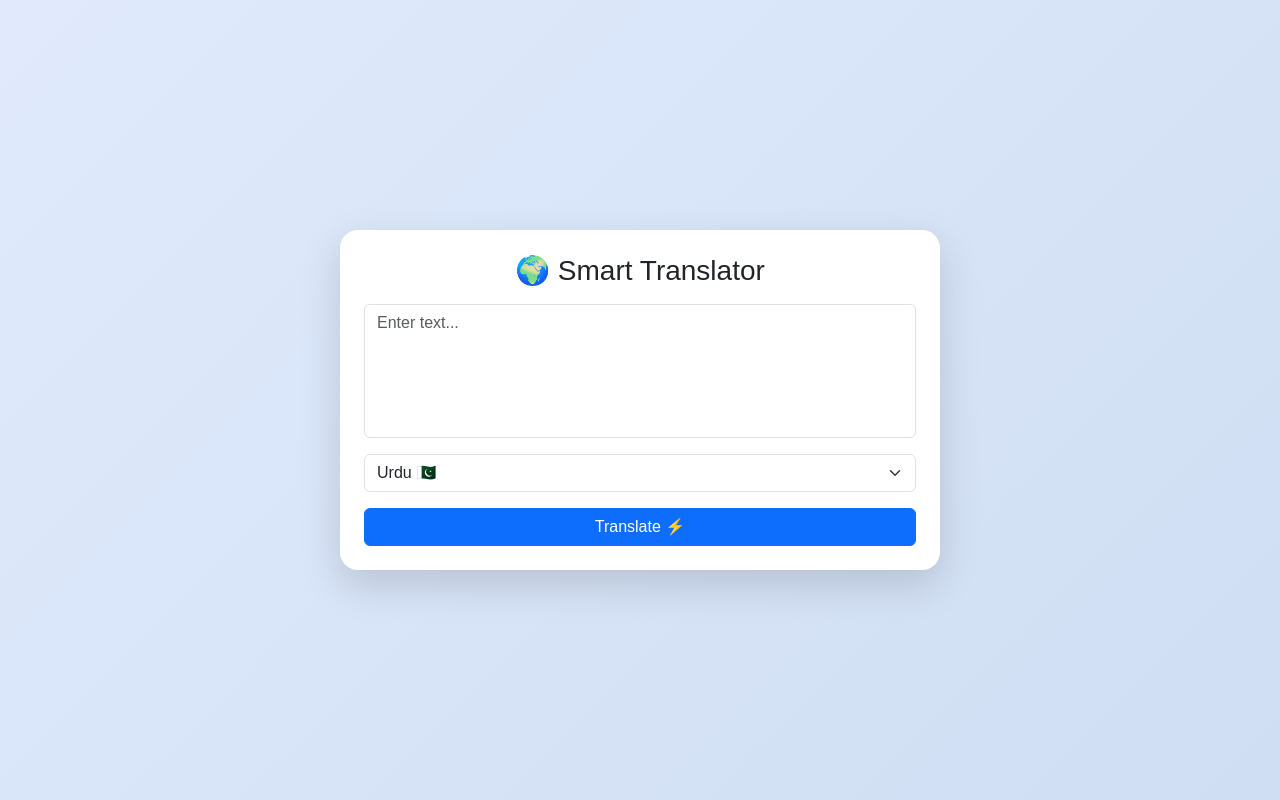
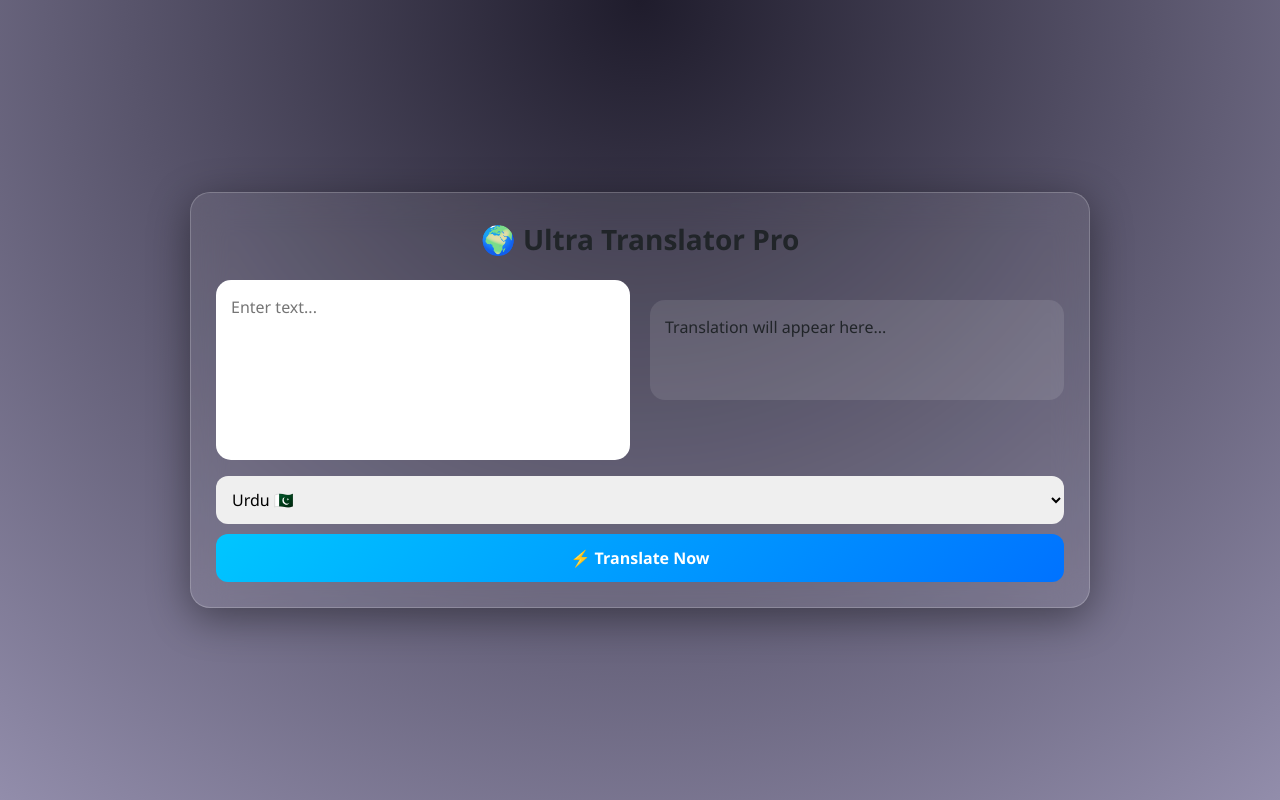
Before and after one commit to abdulwasay917/translator_project, a Django app: page / in a window 1280 px wide. Run offline with Django 5.2, Linux system fonts and the light colour scheme.

Commit message:
finalize

```diff
--- a/templates/translator/home.html
+++ b/templates/translator/home.html
@@ -2,59 +2,134 @@
 <html lang="en">
 <head>
 <meta charset="UTF-8">
-    <title>Smart Translator</title>
+<title>Ultra Translator Pro</title>
 
 <link href="https://cdn.jsdelivr.net/npm/bootstrap@5.3.0/dist/css/bootstrap.min.css" rel="stylesheet">
 
 <style>
 body{
-            background: linear-gradient(135deg, #e0eafc, #cfdef3);
+    margin:0;
     min-height:100vh;
     display:flex;
     justify-content:center;
     align-items:center;
-            font-family: Arial;
+    font-family: 'Segoe UI', sans-serif;
+    background: radial-gradient(circle at top, #1f1c2c, #928dab);
+    color:white;
 }
 
+/* Glass Card */
 .card{
-            width:600px;
-            border:none;
-            border-radius:18px;
-            box-shadow:0 15px 40px rgba(0,0,0,0.15);
+    width:900px;
+    background: rgba(255,255,255,0.08);
+    backdrop-filter: blur(18px);
+    border-radius:20px;
+    padding:25px;
+    box-shadow:0 10px 40px rgba(0,0,0,0.4);
+    border:1px solid rgba(255,255,255,0.2);
 }
 
+/* Title */
+.title{
+    text-align:center;
+    font-size:28px;
+    font-weight:bold;
+    margin-bottom:20px;
+}
+
+/* Textareas */
 textarea{
+    width:100%;
+    height:180px;
+    border-radius:15px;
+    border:none;
+    padding:15px;
+    font-size:16px;
+    outline:none;
     resize:none;
 }
 
-        .result{
-            background:#f8f9fa;
-            padding:15px;
+/* Language select */
+select{
+    width:100%;
+    padding:12px;
     border-radius:12px;
-            margin-top:15px;
-            border-left:5px solid #4e54c8;
-            white-space: pre-wrap;
+    border:none;
+    margin-top:10px;
+    margin-bottom:10px;
+    outline:none;
 }
 
+/* Button */
+button{
+    width:100%;
+    padding:12px;
+    border:none;
+    border-radius:12px;
+    background: linear-gradient(135deg,#00c6ff,#0072ff);
+    color:white;
+    font-size:16px;
+    font-weight:bold;
+    transition:0.3s;
+}
+
+button:hover{
+    transform:scale(1.02);
+}
+
+/* Result */
+.result{
+    margin-top:20px;
+    background: rgba(255,255,255,0.1);
+    padding:15px;
+    border-radius:15px;
+    min-height:100px;
+    white-space:pre-wrap;
+}
+
+/* Loading */
 .loading{
     display:none;
     text-align:center;
     margin-top:10px;
+    color:#ccc;
 }
+
+/* Layout */
+.row-flex{
+    display:flex;
+    gap:20px;
+}
+
+.col{
+    flex:1;
+}
+
 </style>
 </head>
 
 <body>
 
-<div class="card p-4">
+<div class="card">
 
-    <h3 class="text-center mb-3">🌍 Smart Translator</h3>
+    <div class="title">🌍 Ultra Translator Pro</div>
+
+    <div class="row-flex">
 
         <!-- INPUT -->
-    <textarea id="text" class="form-control mb-3" rows="5" placeholder="Enter text..."></textarea>
+        <div class="col">
+            <textarea id="text" placeholder="Enter text..."></textarea>
+        </div>
+
+        <!-- OUTPUT -->
+        <div class="col">
+            <div class="result" id="result">Translation will appear here...</div>
+        </div>
+
+    </div>
 
     <!-- LANGUAGE -->
-    <select id="target" class="form-select mb-3">
+    <select id="target">
         <option value="ur">Urdu 🇵🇰</option>
         <option value="en">English 🇬🇧</option>
         <option value="fr">French 🇫🇷</option>
@@ -65,18 +140,9 @@
         <option value="hi">Hindi 🇮🇳</option>
     </select>
 
-    <!-- BUTTON -->
-    <button class="btn btn-primary w-100" onclick="translateText()">
-        Translate ⚡
-    </button>
+    <button onclick="translateText()">⚡ Translate Now</button>
 
-    <!-- LOADING -->
-    <div class="loading" id="loading">
-        ⏳ Translating...
-    </div>
-
-    <!-- RESULT -->
-    <div class="result" id="result" style="display:none;"></div>
+    <div class="loading" id="loading">Translating...</div>
 
 </div>
 
@@ -87,16 +153,15 @@
     let text = document.getElementById("text").value;
     let target = document.getElementById("target").value;
 
+    let result = document.getElementById("result");
     let loading = document.getElementById("loading");
-    let result = document.getElementById("result");
 
     if(text.trim() === ""){
-        alert("Please enter text");
+        alert("Enter text");
         return;
     }
 
     loading.style.display = "block";
-    result.style.display = "none";
 
     fetch("/translate/", {
         method: "POST",
@@ -116,22 +181,18 @@
 
         if(data.translated){
             result.innerHTML =
-                "<b>Detected Language:</b> " + data.detected + "<br><br>" +
-                "<b>Translation:</b><br>" + data.translated;
-        } else {
-            result.innerText = data.error;
+                "🌐 <b>Detected:</b> " + data.detected + "<br><br>" +
+                "✨ <b>Result:</b><br>" + data.translated;
+        }else{
+            result.innerHTML = data.error;
         }
 
-        result.style.display = "block";
     });
 
 }
 
-
-// CSRF TOKEN
 function getCSRFToken(){
     let cookies = document.cookie.split(';');
-
     for(let c of cookies){
         c = c.trim();
         if(c.startsWith("csrftoken=")){
```
Lines whose indentation alone changed are shown as unchanged.
